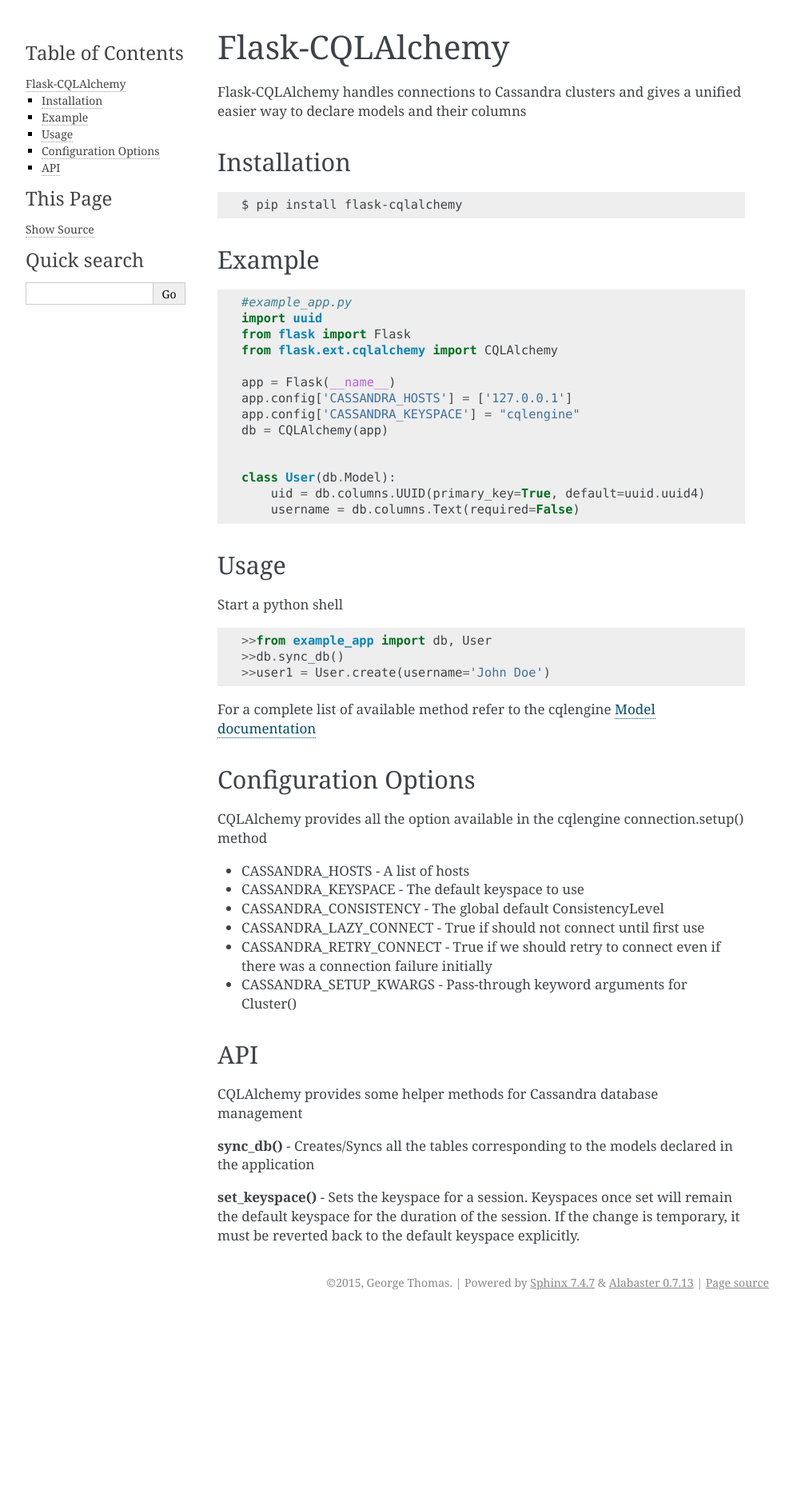
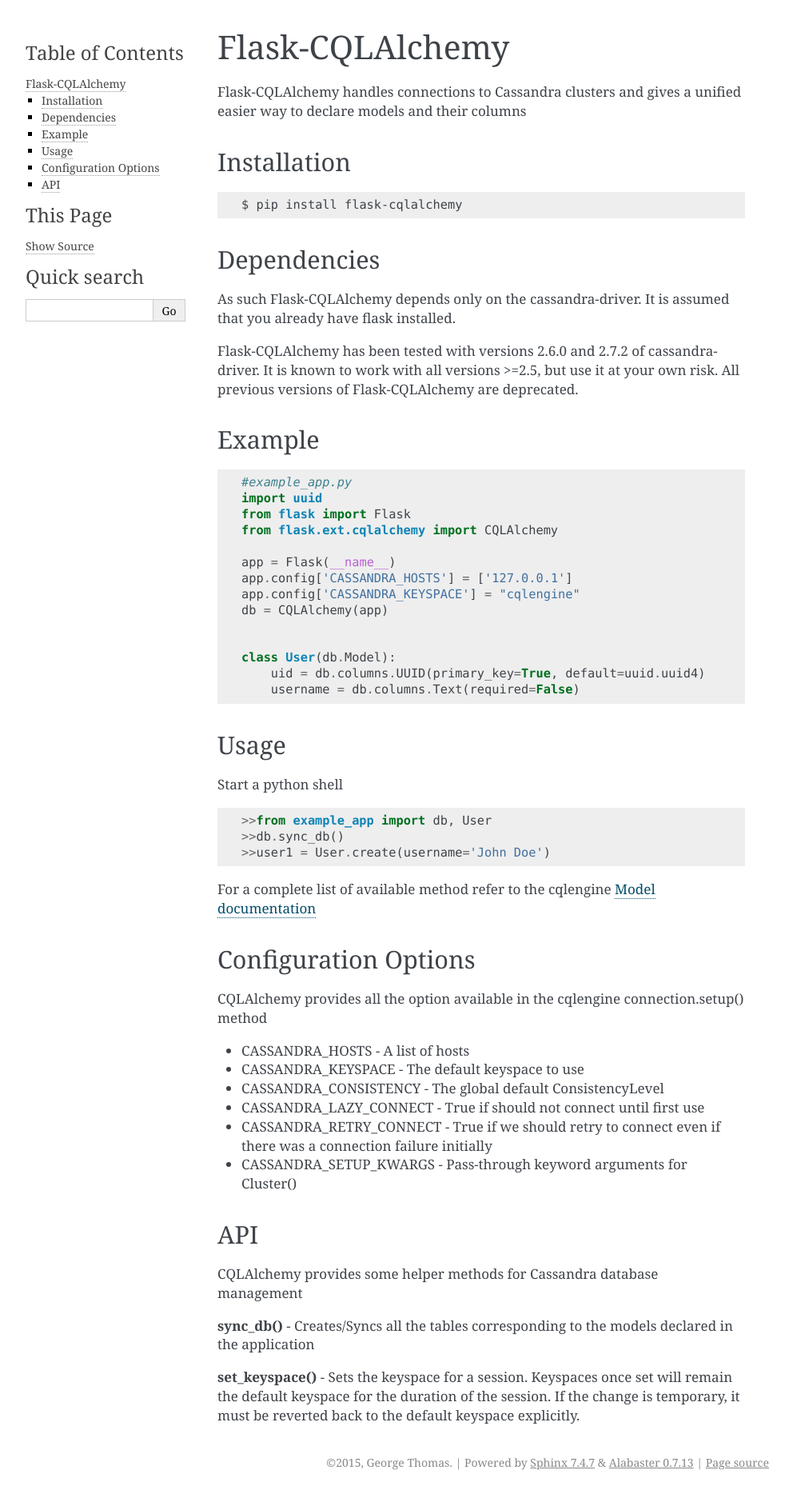
Before and after one commit to thegeorgeous/flask-cqlalchemy, a Sphinx documentation site: the page built from docs/index.rst, in a window 1280 px wide. Shown: the whole page at 80% size, without its empty margins (148-1140 px from the left). Built offline with Sphinx 7.4.7, drawn with Linux system fonts in a browser that asks for light colours; before the commit the page ends 1643 px from its top, so only the background shows below that.

Commit message:
Add dependencies to docs

```diff
--- a/docs/index.rst
+++ b/docs/index.rst
@@ -20,6 +20,12 @@
 
    $ pip install flask-cqlalchemy
 
+Dependencies
+------------
+As such Flask-CQLAlchemy depends only on the cassandra-driver. It is assumed that you already have flask installed.
+
+Flask-CQLAlchemy has been tested with versions 2.6.0 and 2.7.2 of cassandra-driver. It is known to work with all versions >=2.5, but use it at your own risk.
+All previous versions of Flask-CQLAlchemy are deprecated.
 
 Example
 -------
```
